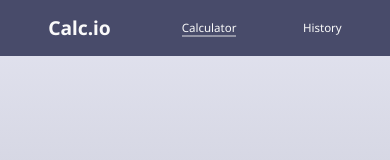
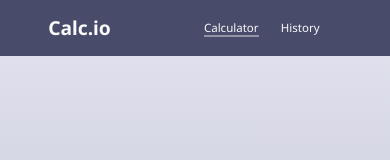
Before and after one commit to Electrolytful/Calc.io, a React (Vite) app: page / in a window 390 px wide. Shown: the top 160 px of the page. Built offline with nearby package versions, Linux system fonts and the light colour scheme.

Commit message:
made some changes to responsiveness

```diff
--- a/package.json
+++ b/package.json
@@ -4,7 +4,7 @@
   "version": "0.0.0",
   "type": "module",
   "scripts": {
-    "dev": "vite",
+    "dev": "vite --host",
     "build": "vite build",
     "preview": "vite preview"
   },
--- a/src/components/Calculator/Calculator.module.scss
+++ b/src/components/Calculator/Calculator.module.scss
@@ -6,4 +6,8 @@
     padding: 2rem;
     border-radius: 1rem;
     box-shadow: 0 0 .8rem .3rem rgba(0,0,0,0.1);
+
+    @media only screen and (width <= 340px) {
+        width: 45rem;
+    }
 }
--- a/src/components/Layout/Layout.module.scss
+++ b/src/components/Layout/Layout.module.scss
@@ -14,6 +14,10 @@
     display: flex;
     justify-content: space-between;
     align-items: center;
+
+    @media only screen and (width <= 450px) {
+      justify-content: space-evenly;
+    }
 
     li {
       a {
```
